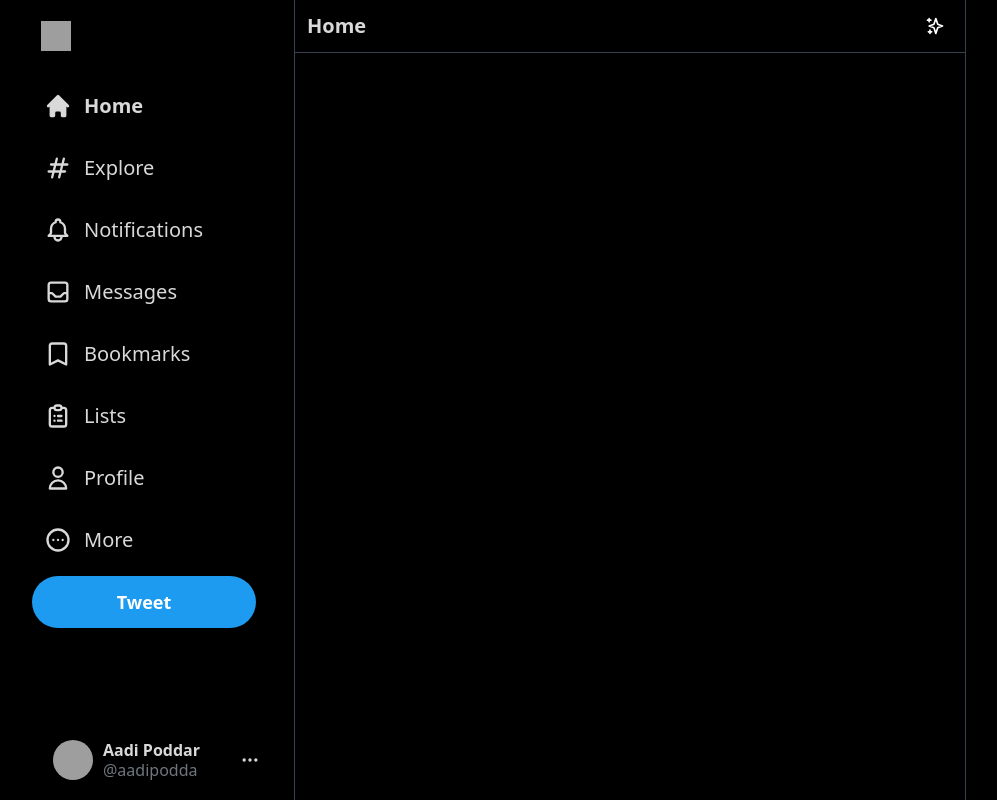
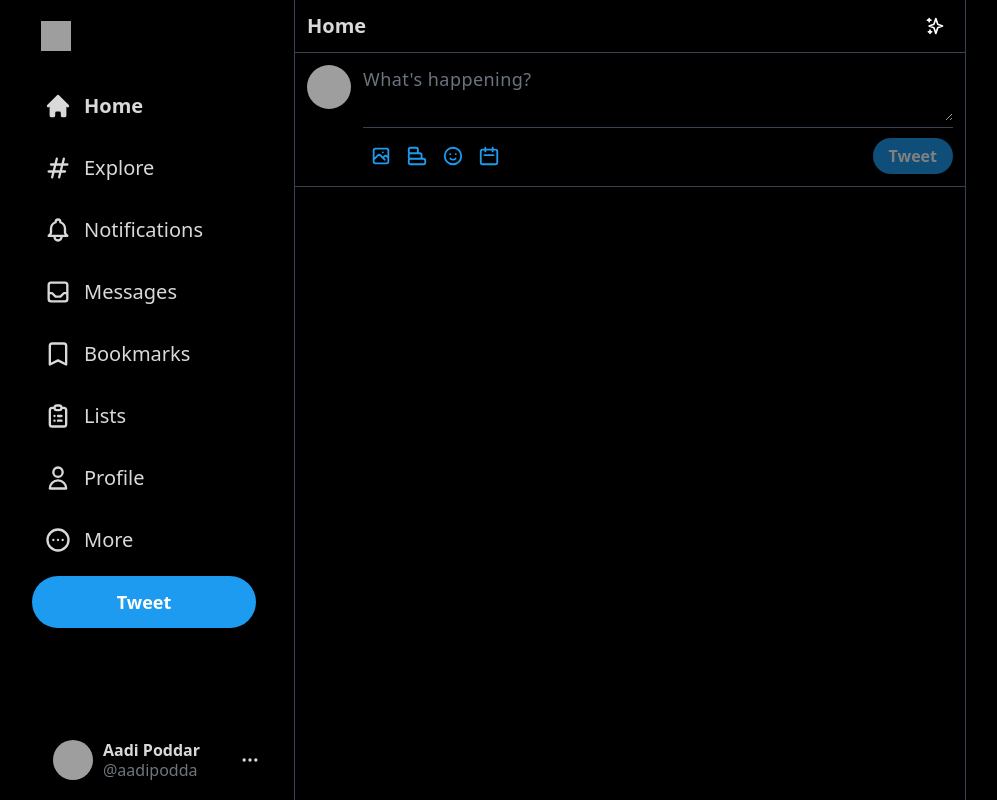
Before and after one commit to aadipoddar/twitter-next, a Next.js app: page / in a window 1280 px wide. Shown: the whole page, without its empty margins (76-1073 px from the left). Built offline with nearby package versions, Linux system fonts and the light colour scheme; grey boxes are pictures that could not be loaded.

Commit message:
Input Component Design

```diff
--- a/components/Feed.js
+++ b/components/Feed.js
@@ -1,3 +1,4 @@
+import Input from './Input'
 import { SparklesIcon } from '@heroicons/react/outline'
 
 function Feed() {
@@ -10,6 +11,7 @@
                 </div>
             </div>
 
+            <Input />
         </div>
     )
 }
--- /dev/null
+++ b/components/Input.js
@@ -0,0 +1,123 @@
+import {
+    CalendarIcon,
+    ChartBarIcon,
+    EmojiHappyIcon,
+    PhotographIcon,
+    XIcon,
+} from '@heroicons/react/outline'
+import { useRef, useState } from 'react'
+import dynamic from 'next/dynamic'
+import { Picker } from 'emoji-mart'
+import 'emoji-mart/css/emoji-mart.css'
+
+function Input() {
+
+    const [input, setInput] = useState('')
+    const [selectedFile, setSelectedFile] = useState(null)
+    const filePickerRef = useRef(null)
+    const [showEmojis, setShowEmojis] = useState(false)
+
+    const addImageToPost = (e) => {
+        const reader = new FileReader()
+        if (e.target.files[0]) {
+            reader.readAsDataURL(e.target.files[0])
+        }
+
+        reader.onload = (readerEvent) => {
+            setSelectedFile(readerEvent.target.result)
+        }
+    }
+
+    const addEmoji = (e) => {
+        let sym = e.unified.split('-')
+        let codesArray = []
+        sym.forEach((el) => codesArray.push('0x' + el))
+        let emoji = String.fromCodePoint(...codesArray)
+        setInput(input + emoji)
+    }
+
+    return (
+        <div className={`border-b border-gray-700 p-3 flex space-x-3 overflow-y-scroll scrollbar-hide`}>
+            <img
+                src={'https://avatars.githubusercontent.com/u/83405769?s=400&u=515f7889a3ddb7b9ba526babd23d28db28bdd8f2&v=4'}
+                alt=''
+                className='h-11 w-11 rounded-full cursor-pointer'
+            />
+            <div className='divide-y divide-gray-700 w-full'>
+                <div className={`${selectedFile && "pb-7"} ${input && "space-y-2.5"}`}>
+                    <textarea
+                        value={input}
+                        onChange={(e) => setInput(e.target.value)}
+                        placeholder="What's happening?"
+                        rows='2'
+                        className='bg-transparent outline-none text-[#d9d9d9] text-lg placeholder-gray-500 tracking-wide w-full min-h-[50px]'
+                    />
+
+                    {selectedFile && (
+                        <div className='relative'>
+                            <div
+                                className='absolute w-8 h-8 bg-[#15181c] hover:bg-[#272c26] bg-opacity-75 rounded-full flex items-center justify-center top-1 left-1 cursor-pointer'
+                                onClick={() => setSelectedFile(null)}
+                            >
+                                <XIcon className='text-white h-5' />
+                            </div>
+                            <img
+                                src={selectedFile}
+                                alt=''
+                                className='rounded-2xl max-h-80 object-contain'
+                            />
+                        </div>
+                    )}
+                </div>
+
+                <div className='flex items-center justify-between pt-2.5'>
+                    <div className='flex items-center'>
+                        <div className='icon' onClick={() => filePickerRef.current.click()}>
+                            <PhotographIcon className='text-[#1d9bf0] h-[22px]' />
+                            <input
+                                type='file'
+                                ref={filePickerRef}
+                                hidden
+                                onChange={addImageToPost}
+                            />
+                        </div>
+
+                        <div className='icon rotate-90'>
+                            <ChartBarIcon className='text-[#1d9bf0] h-[22px]' />
+                        </div>
+
+                        <div className='icon' onClick={() => setShowEmojis(!showEmojis)}>
+                            <EmojiHappyIcon className='text-[#1d9bf0] h-[22px]' />
+                        </div>
+
+                        <div className='icon'>
+                            <CalendarIcon className='text-[#1d9bf0] h-[22px]' />
+                        </div>
+
+                        {showEmojis && (
+                            <Picker
+                                onSelect={addEmoji}
+                                style={{
+                                    position: 'absolute',
+                                    marginTop: '465px',
+                                    marginLeft: -40,
+                                    maxWidth: '320px',
+                                    borderRadius: '20px',
+                                }}
+                                theme='dark'
+                            />
+                        )}
+                    </div>
+                    <button
+                        className='bg-[#1d9bf0] text-white rounded-full px-4 py-1.5 font-bold shadow-md hover:bg-[#1a8cd8] disabled:hover:bg-[#1d9bf0] disabled:opacity-50 disabled:cursor-default'
+                        disabled={!input && !selectedFile}
+                    >
+                        Tweet
+                    </button>
+                </div>
+            </div>
+        </div>
+    )
+}
+
+export default Input
--- a/package.json
+++ b/package.json
@@ -10,15 +10,18 @@
   },
   "dependencies": {
     "@heroicons/react": "^1.0.6",
+    "emoji-mart": "^3.0.1",
     "next": "12.1.5",
     "react": "18.0.0",
-    "react-dom": "18.0.0"
+    "react-dom": "18.0.0",
+    "tailwind-scrollbar-hide": "^1.1.7"
   },
   "devDependencies": {
     "autoprefixer": "^10.4.4",
     "eslint": "8.13.0",
     "eslint-config-next": "12.1.5",
     "postcss": "^8.4.12",
+    "tailwind-scrollbar": "^1.3.1",
     "tailwindcss": "^3.0.24"
   }
 }
```
Also changed, not shown: 1 other file (tests, documents, lock files or other folders).
